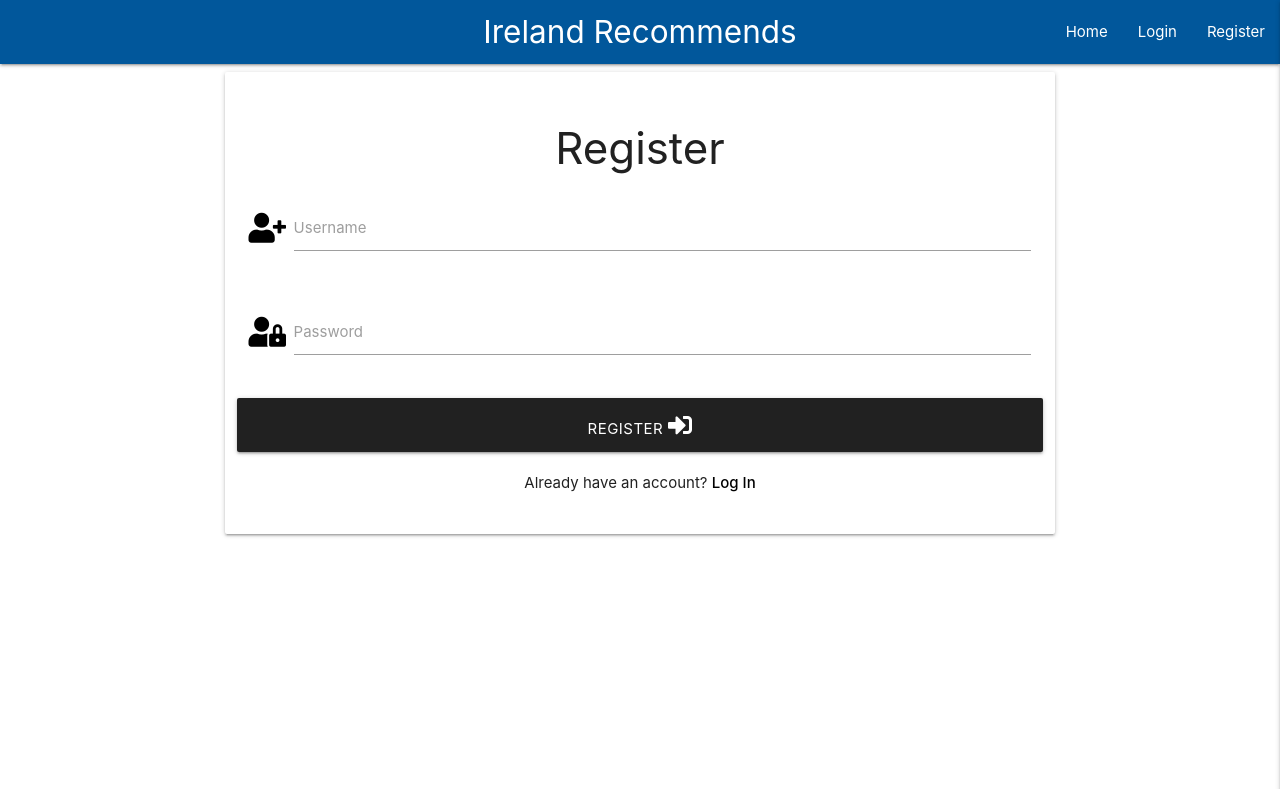
After one commit to d-mcalpin/IrelandRecommends, a Flask app: page /register in a window 1280 px wide. The commit adds this page. Shown: the top 789 px of the page. Run offline with Flask 2, Linux system fonts and the light colour scheme; some libraries are stand-ins or nearby versions.

Commit message:
Added app.py content for user registration and connected to base.html to register.html

```diff
--- a/app.py
+++ b/app.py
@@ -43,7 +43,35 @@ def filter_reviews(category_name):
 # holder for review page and review id
 
 
+# holder for review search function
 
+
+@app.route("/register", methods=["GET", "POST"])
+def register():
+    # On the register page, initially checks if the username already exists
+    # in the database and flashes a message if so. Werkzeug is used to hash the
+    # password and post it to the database. The new user info is then formed
+    # into a session cookie.
+    if request.method == "POST":
+        existing_user = mongo.db.users.find_one(
+            {"username": request.form.get("username").lower()})
+
+        if existing_user:
+            flash("Username already exists")
+            return redirect(url_for("register"))
+
+        register = {
+            "username": request.form.get(
+                "username").lower(),
+            "password": generate_password_hash(request.form.get("password"))
+        }
+        mongo.db.users.insert_one(register)
+
+        session["user"] = request.form.get("username").lower()
+        flash("Registration successful!")
+        return redirect(url_for("profile", username=session["user"]))
+
+    return render_template("register.html")
 
 
 if __name__ == "__main__":
--- a/templates/base.html
+++ b/templates/base.html
@@ -29,7 +29,7 @@
                   {% endif %}
                   {% else %}
                   <li><a href="#">Login</a></li>
-                  <li><a href="#">Register</a></li>
+                  <li><a href="{{ url_for('register') }}">Register</a></li>
                   {% endif %}
                </ul>
             </div>
@@ -49,7 +49,7 @@
             {%endif%}
             {% else %}
             <li><a href="#">Login</a></li>
-            <li><a href="#">Register</a></li>
+            <li><a href="{{ url_for('register') }}">Register</a></li>
             {% endif %}
          </ul>
       </header>
--- /dev/null
+++ b/templates/register.html
@@ -0,0 +1,37 @@
+{% extends "base.html" %}
+{% block content %}
+<div class="row">
+   <form class="col s12 m8 offset-m2" method="POST" action="{{ url_for('register') }}">
+      <div class="card-panel ">
+         <h3 class="center-align">Register</h3>
+         <!--Username-->
+         <div class="row">
+            <div class="input-field col s12">
+               <i class="fas fa-user-plus prefix black-text"></i>
+               <input id="username" name="username" type="text" class="validate"
+                  minlength="5" pattern="^[a-zA-Z0-9]{5,15}$" maxlength="15" required>
+               <label for="username">Username</label>
+            </div>
+         </div>
+         <!--Password-->
+         <div class="row">
+            <div class="input-field col s12">
+               <i class="fas fa-user-lock prefix black-text"></i>
+               <input id="password" name="password" type="password" class="validate"
+                  pattern="^[a-zA-Z0-9]{5,15}$" minlength="5" maxlength="15" required>
+               <label for="password">Password</label>
+            </div>
+         </div>
+         <!--Register-->
+         <div class="row">
+            <button type="submit" class="col s12 btn-large grey darken-4">
+            Register <i class="fas fa-sign-in-alt"></i>
+            </button>
+         </div>
+         <p class="center-align">
+            Already have an account? <a href="{{ url_for('login') }}" class="black-text"><strong>Log In</strong></a>
+         </p>
+      </div>
+   </form>
+</div>
+{% endblock %}
```
